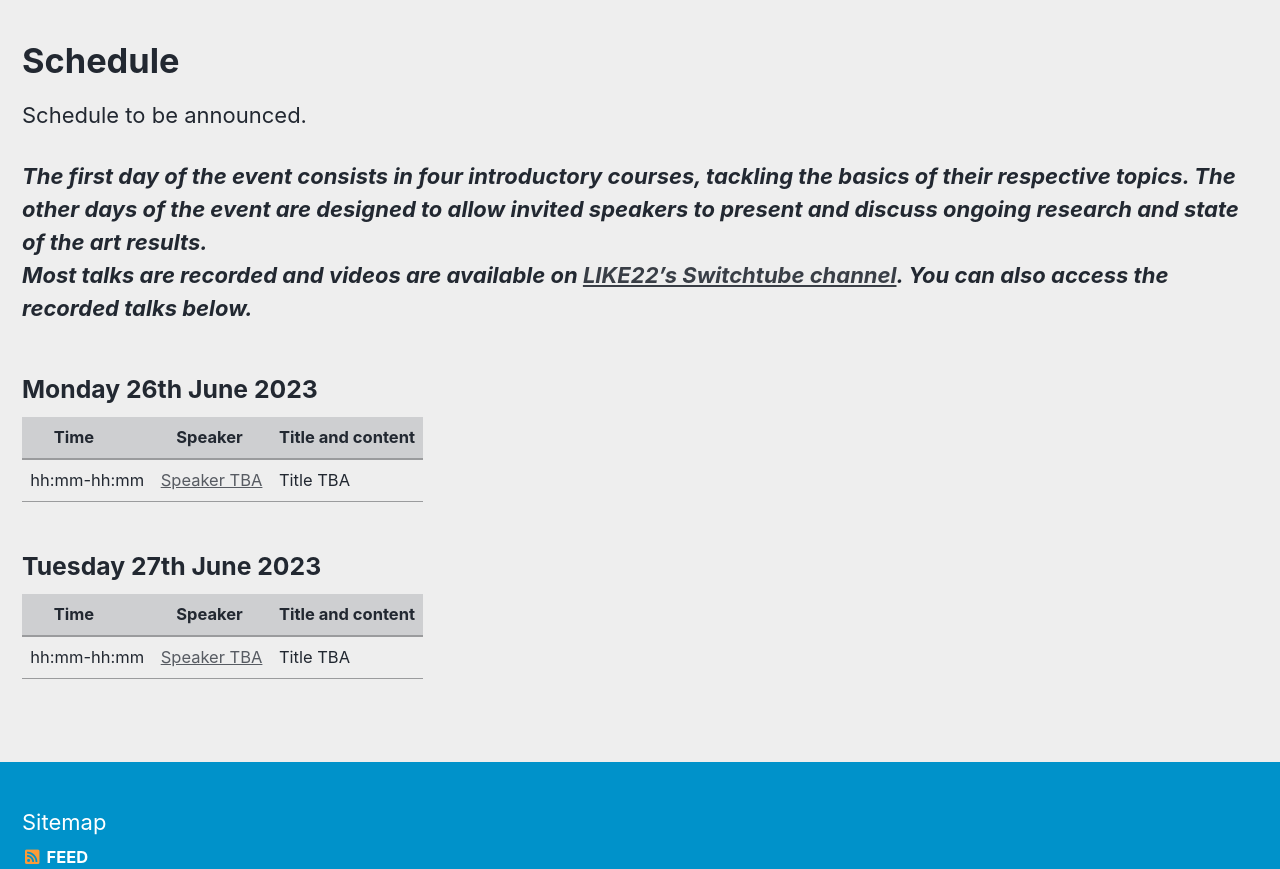
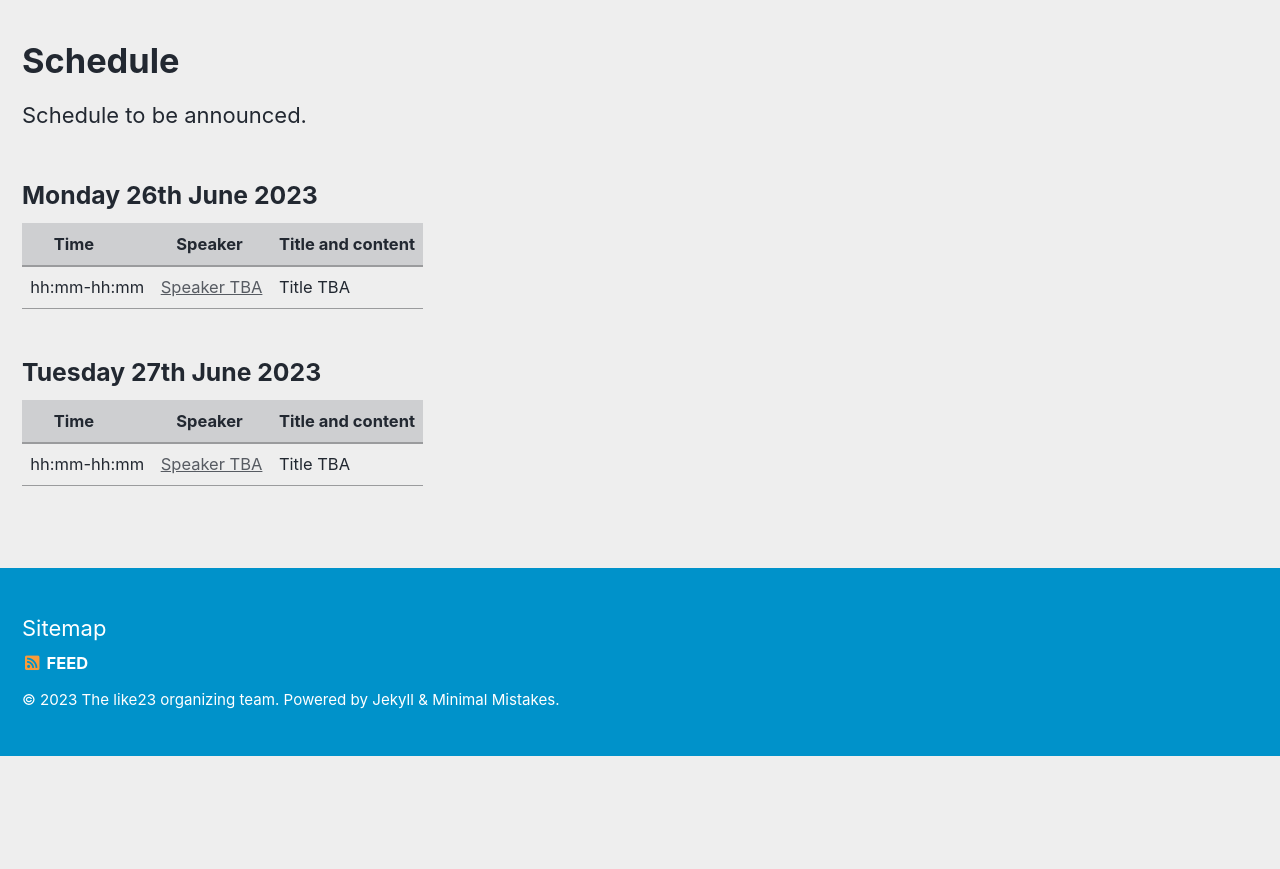
Before and after one commit to LIKE23-Bern/LIKE23-Bern.github.io, a Jekyll site: the page built from _pages/program.md, in a window 1280 px wide, cut to the strip 474-1343 px from the top of the page. Built offline with Jekyll 4.4.1, drawn with Linux system fonts in a browser that asks for light colours; cached includes are drawn as plain includes; after the commit the page ends 1230 px from its top, so only the background shows below that.

Commit message:
Update program.md

```diff
--- a/_pages/program.md
+++ b/_pages/program.md
@@ -19,9 +19,6 @@ header:
 # Schedule
 
 Schedule to be announced.
-
-***The first day of the event consists in four introductory courses, tackling the basics of their respective topics. The other days of the event are designed to allow invited speakers to present and discuss ongoing research and state of the art results.
-Most talks are recorded and videos are available on [LIKE22's Switchtube channel](https://tube.switch.ch/channels/jBwZ8w4hJY). You can also access the recorded talks below.***
 
 ### Monday 26th June 2023
 
```
